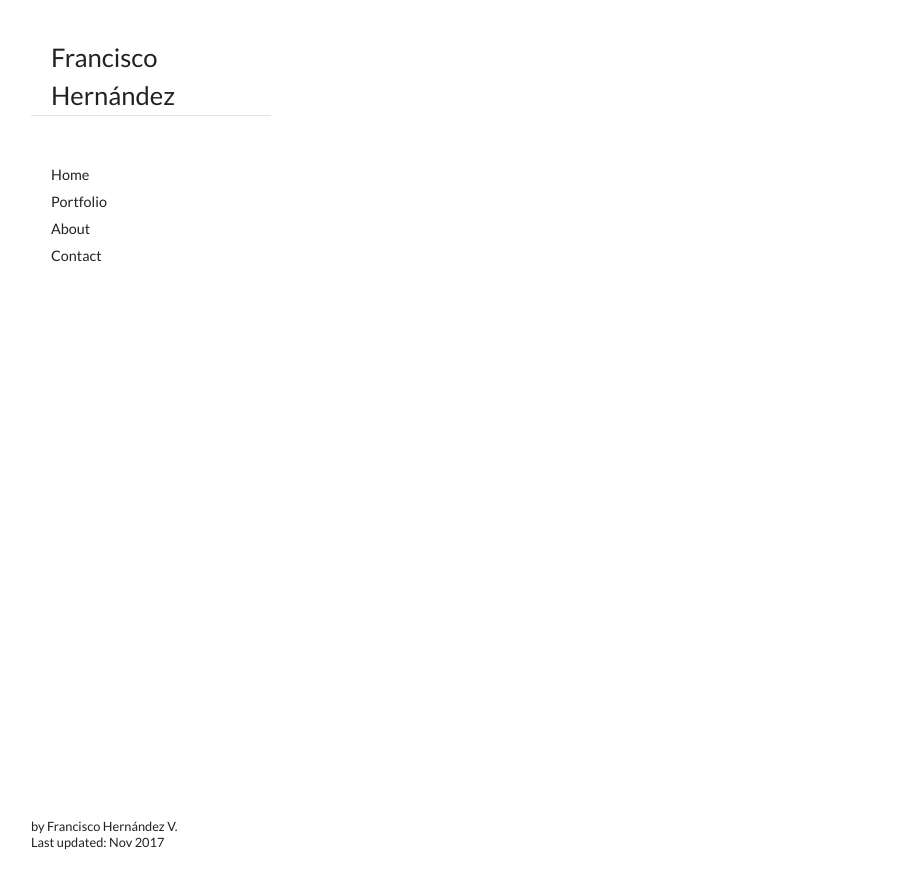
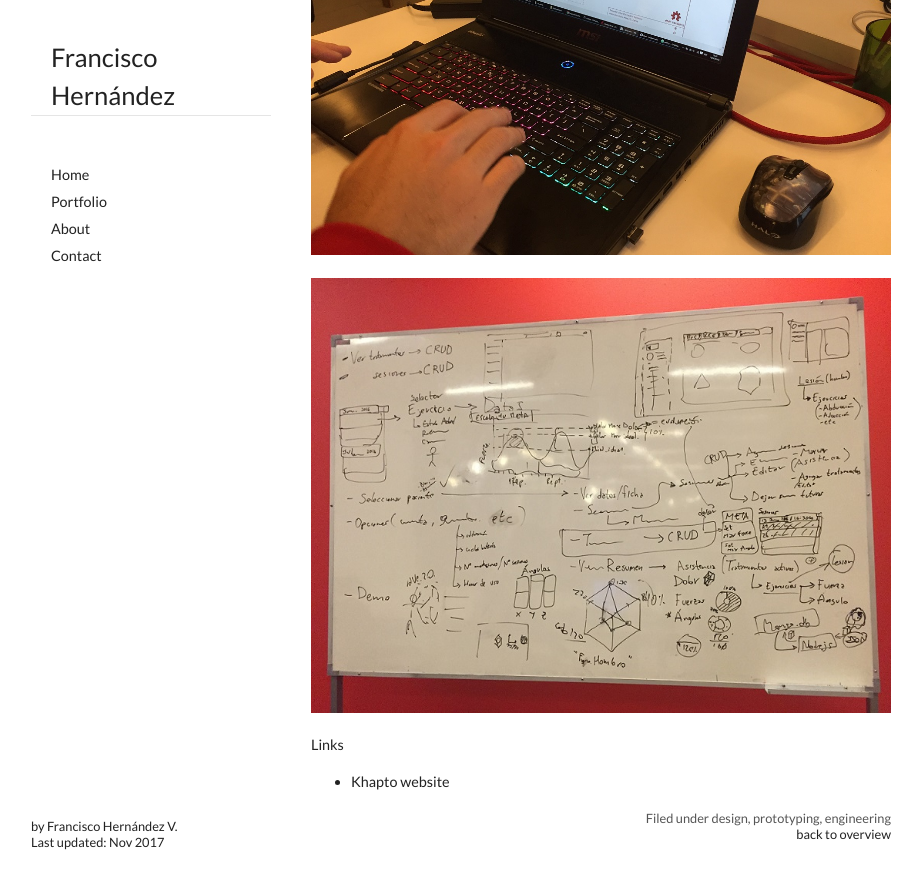
Before and after one commit to fthernan/fthernan.github.io, a Jekyll site: the page built from _portfolio/khapto.md, in a window 1280 px wide and 900 px high, scrolled down 1203 px. Shown: the top 889 px of the window, without its empty margins (179-1101 px from the left). Built offline with Jekyll 4.4.1, drawn with Linux system fonts in a browser that asks for light colours.

Commit message:
khapto images added

```diff
--- a/_portfolio/khapto.md
+++ b/_portfolio/khapto.md
@@ -20,3 +20,15 @@ Even when I’m technically the CTO it’s well known that at startups, we have
 
 The second most important area on the startup is the software development, my job was principally develop the frontend of the app for android devices, I was part of the UX research, so we interview and live part of the professional daily routine, then apply all the principles of the UI.
 and the developing backend, frontend and the UI & UX design of the app in collaboration with the team.
+
+
+<!-- ![Image 1](images/khapto/img01.jpg) -->
+
+![Image 2](images/khapto/img02.jpg)
+
+![Image 3](images/khapto/img03.jpg)
+
+![Credits](images/khapto/img04.jpg)
+
+Links
+- [Khapto website](http://www.khapto.com)
```
